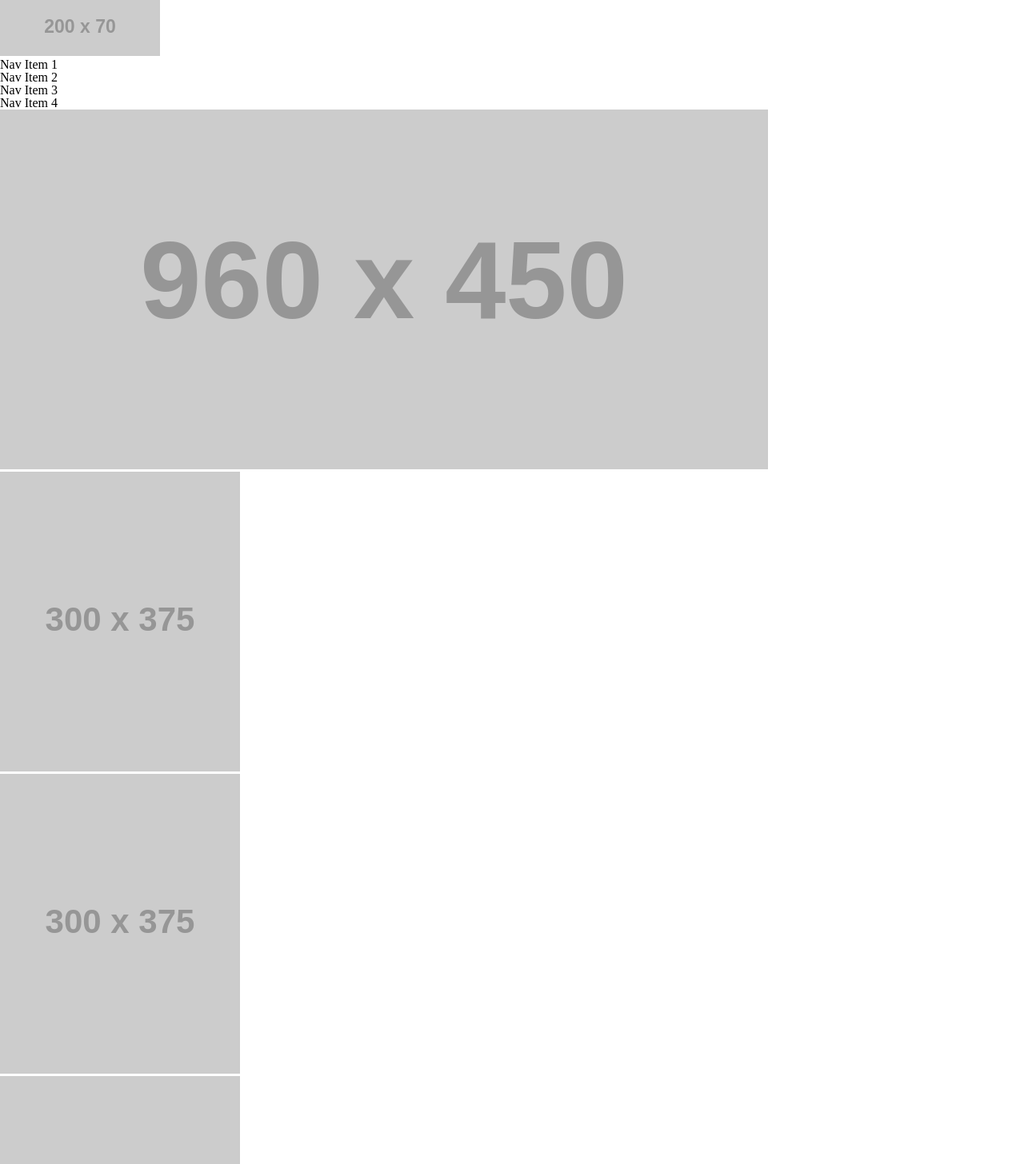
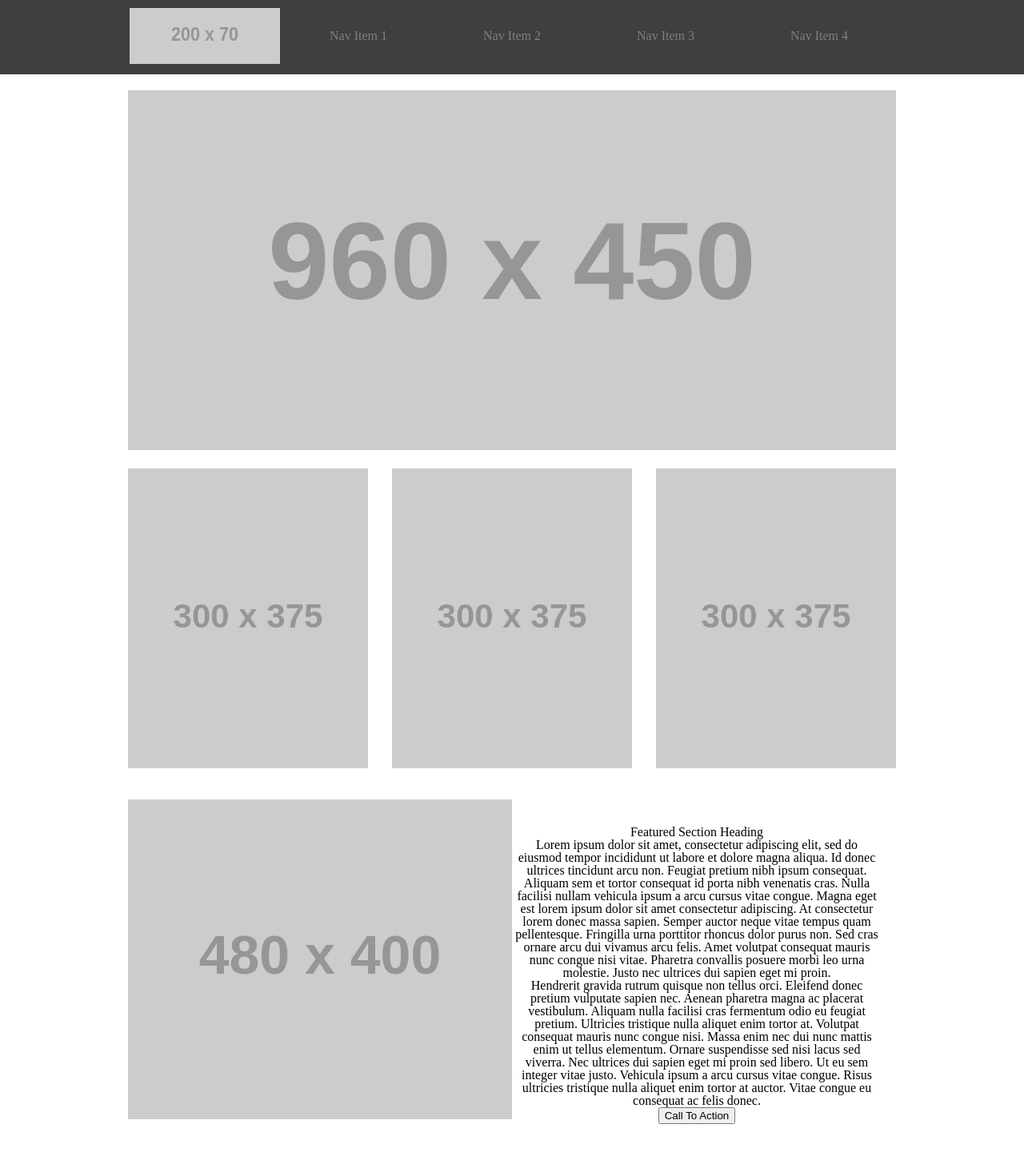
Before and after one commit to stephenchu530/wirefame-exercise, a plain HTML site: page index.html in a window 1280 px wide. Shown: the top 1456 px of the page at 80% size. Drawn offline with Linux system fonts and the light colour scheme; placeholder pictures from the web are drawn by us.

Commit message:
feat: initial commit

```diff
--- a/css/style.css
+++ b/css/style.css
@@ -0,0 +1,65 @@
+body {
+  text-align: center;
+}
+nav {
+  margin: 0;
+  padding: 10px 0;
+  width: 100%;
+  background-color: #3f3f3f;
+  text-align: center;
+}
+nav section {
+  display: inline-block;
+  margin: 0;
+  padding: 0;
+  width: 960px;
+}
+nav section img, nav section p {
+  display: inline-block;
+  margin: 0;
+  padding: 0;
+  color: #7f7f7f;
+  overflow: hidden;
+  width: 188px;
+  height: 70px;
+}
+nav section p {
+  text-align: center;
+  line-height: 70px;
+}
+main section {
+  margin: 20px auto;
+  padding: 0px;
+  width: 960px;
+}
+/*
+Found on: https://stackoverflow.com/questions/1464934/text-align-justify-and-images
+*/
+main section:nth-child(2) {
+  text-align: justify;
+}
+main section:nth-child(2) img {
+  display: inline-block;
+}
+main section:nth-child(2):after {
+  content: "";
+  display: inline-block;
+  width: 100%;
+  height: 0;
+}
+main section:nth-child(3) {
+  display: inline-block;
+  margin: 0;
+  padding: 0;
+  width: 960px;
+}
+main section:nth-child(3) article {
+  display: inline-block;
+  margin: 0;
+  padding: 0;
+  width: 458px;
+  height: 400px;
+}
+main section:nth-child(3) article:last-child {
+  padding: 20px;
+}
--- a/index.html
+++ b/index.html
@@ -25,15 +25,13 @@
 
       <!-- NAVBAR -->
       <nav>
-	<figure>
+	<section>
 	  <img src="https://placehold.it/200x70/000000" />
-	</figure>
-	<ul>
-	  <li>Nav Item 1</li>
-	  <li>Nav Item 2</li>
-	  <li>Nav Item 3</li>
-	  <li>Nav Item 4</li>
-	</ul>
+	  <p>Nav Item 1</p>
+	  <p>Nav Item 2</p>
+	  <p>Nav Item 3</p>
+	  <p>Nav Item 4</p>
+	</section>
       </nav>
 
     </header>
@@ -42,34 +40,20 @@
     <main>
       <!-- SECTION 1 -->
       <section>
-	<figure>
-	  <img src="https://placehold.it/960x450/000000" />
-	</figure>
+	<img src="https://placehold.it/960x450/000000" />
       </section>
 
       <!-- SECTION 2 -->
       <section>
 
 	<!-- SUBBANNER 1 -->
-	<article>
-	  <figure>
-	    <img src="https://placehold.it/300x375/000000" />
-	  </figure>
-	</article>
+	<img src="https://placehold.it/300x375/000000" />
 
 	<!-- SUBBANNER 2 -->
-	<article>
-	  <figure>
-	    <img src="https://placehold.it/300x375/000000" />
-	  </figure>
-	</article>
+	<img src="https://placehold.it/300x375/000000" />
 
 	<!-- SUBBANNER 3 -->
-	<article>
-	  <figure>
-	    <img src="https://placehold.it/300x375/000000" />
-	  </figure>
-	</article>
+	<img src="https://placehold.it/300x375/000000" />
 
       </section>
 
@@ -78,9 +62,7 @@
 
 	<!-- SUBFEATURE 1 -->
 	<article>
-	  <figure>
-	    <img src="https://placehold.it/400x480/000000" />
-	  </figure>
+	  <img src="https://placehold.it/480x400/000000" />
 	</article>
 
 	<!-- SUBFEATURE 2 -->
@@ -89,6 +71,7 @@
 	  <p>Lorem ipsum dolor sit amet, consectetur adipiscing elit, sed do eiusmod tempor incididunt ut labore et dolore magna aliqua. Id donec ultrices tincidunt arcu non. Feugiat pretium nibh ipsum consequat. Aliquam sem et tortor consequat id porta nibh venenatis cras. Nulla facilisi nullam vehicula ipsum a arcu cursus vitae congue. Magna eget est lorem ipsum dolor sit amet consectetur adipiscing. At consectetur lorem donec massa sapien. Semper auctor neque vitae tempus quam pellentesque. Fringilla urna porttitor rhoncus dolor purus non. Sed cras ornare arcu dui vivamus arcu felis. Amet volutpat consequat mauris nunc congue nisi vitae. Pharetra convallis posuere morbi leo urna molestie. Justo nec ultrices dui sapien eget mi proin.</p>
 	  <p>Hendrerit gravida rutrum quisque non tellus orci. Eleifend donec pretium vulputate sapien nec. Aenean pharetra magna ac placerat vestibulum. Aliquam nulla facilisi cras fermentum odio eu feugiat pretium. Ultricies tristique nulla aliquet enim tortor at. Volutpat consequat mauris nunc congue nisi. Massa enim nec dui nunc mattis enim ut tellus elementum. Ornare suspendisse sed nisi lacus sed viverra. Nec ultrices dui sapien eget mi proin sed libero. Ut eu sem integer vitae justo. Vehicula ipsum a arcu cursus vitae congue. Risus ultricies tristique nulla aliquet enim tortor at auctor. Vitae congue eu consequat ac felis donec.</p>
 	  <button>Call To Action</button>
+
 	</article>
 
       </section>
```
